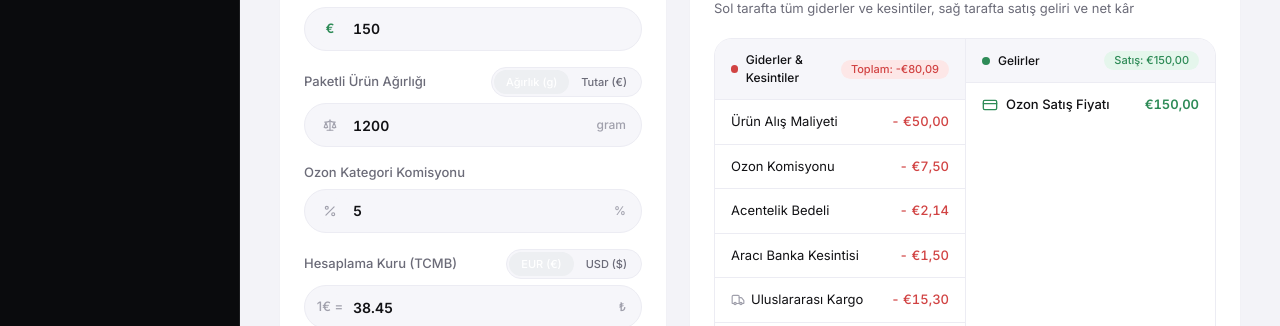
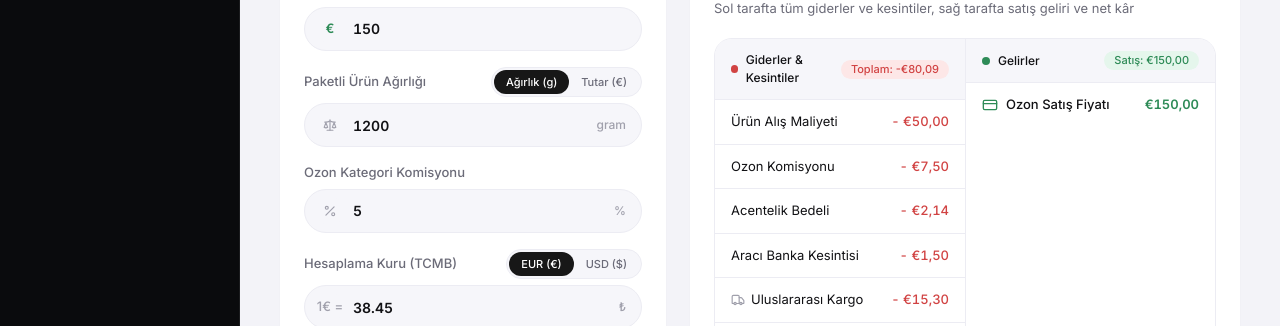
Before and after one commit to furkanfirat9/efa-europe, a Next.js app: page /kar-hesaplama in a window 1280 px wide. Shown: the part 395-721 px from the top of the page. Built offline with nearby package versions, Linux system fonts and the light colour scheme; no server answers.

Commit message:
fix(ui): fix contrast of toggle switch buttons in Kar Hesaplama

```diff
--- a/src/app/globals.css
+++ b/src/app/globals.css
@@ -61,6 +61,16 @@
   --ink-subtle: #949DAA;
   --ink-faint: #68707E;
   --foreground: #EDEFF2;
+}
+
+/* Açık Tema Sayfa Alanları için Ink Token Sıfırlaması */
+.bg-bg-page {
+  --ink: #0E0E10;
+  --ink-foreground: #FFFFFF;
+  --ink-muted: #6B6B78;
+  --ink-subtle: #8A8A96;
+  --ink-faint: #A0A0AC;
+  --foreground: #111114;
 }
 
 body {
--- a/src/app/kar-hesaplama/page.tsx
+++ b/src/app/kar-hesaplama/page.tsx
@@ -429,7 +429,7 @@ export default function KarHesaplamaPage() {
                         onClick={() => setShippingMode('weight')}
                         className={`rounded-full px-3 py-1 text-[11px] font-medium transition-all cursor-pointer ${
                           shippingMode === 'weight'
-                            ? 'bg-ink text-white shadow-xs'
+                            ? 'bg-neutral-900 text-white shadow-xs'
                             : 'text-text-secondary hover:text-text-primary'
                         }`}
                       >
@@ -440,7 +440,7 @@ export default function KarHesaplamaPage() {
                         onClick={() => setShippingMode('custom')}
                         className={`rounded-full px-3 py-1 text-[11px] font-medium transition-all cursor-pointer ${
                           shippingMode === 'custom'
-                            ? 'bg-ink text-white shadow-xs'
+                            ? 'bg-neutral-900 text-white shadow-xs'
                             : 'text-text-secondary hover:text-text-primary'
                         }`}
                       >
@@ -487,7 +487,7 @@ export default function KarHesaplamaPage() {
                         onClick={() => setCurrency('EUR')}
                         className={`rounded-full px-3 py-1 text-[11px] font-medium transition-all cursor-pointer ${
                           currency === 'EUR'
-                            ? 'bg-ink text-white shadow-xs'
+                            ? 'bg-neutral-900 text-white shadow-xs'
                             : 'text-text-secondary hover:text-text-primary'
                         }`}
                       >
@@ -498,7 +498,7 @@ export default function KarHesaplamaPage() {
                         onClick={() => setCurrency('USD')}
                         className={`rounded-full px-3 py-1 text-[11px] font-medium transition-all cursor-pointer ${
                           currency === 'USD'
-                            ? 'bg-ink text-white shadow-xs'
+                            ? 'bg-neutral-900 text-white shadow-xs'
                             : 'text-text-secondary hover:text-text-primary'
                         }`}
                       >
```
